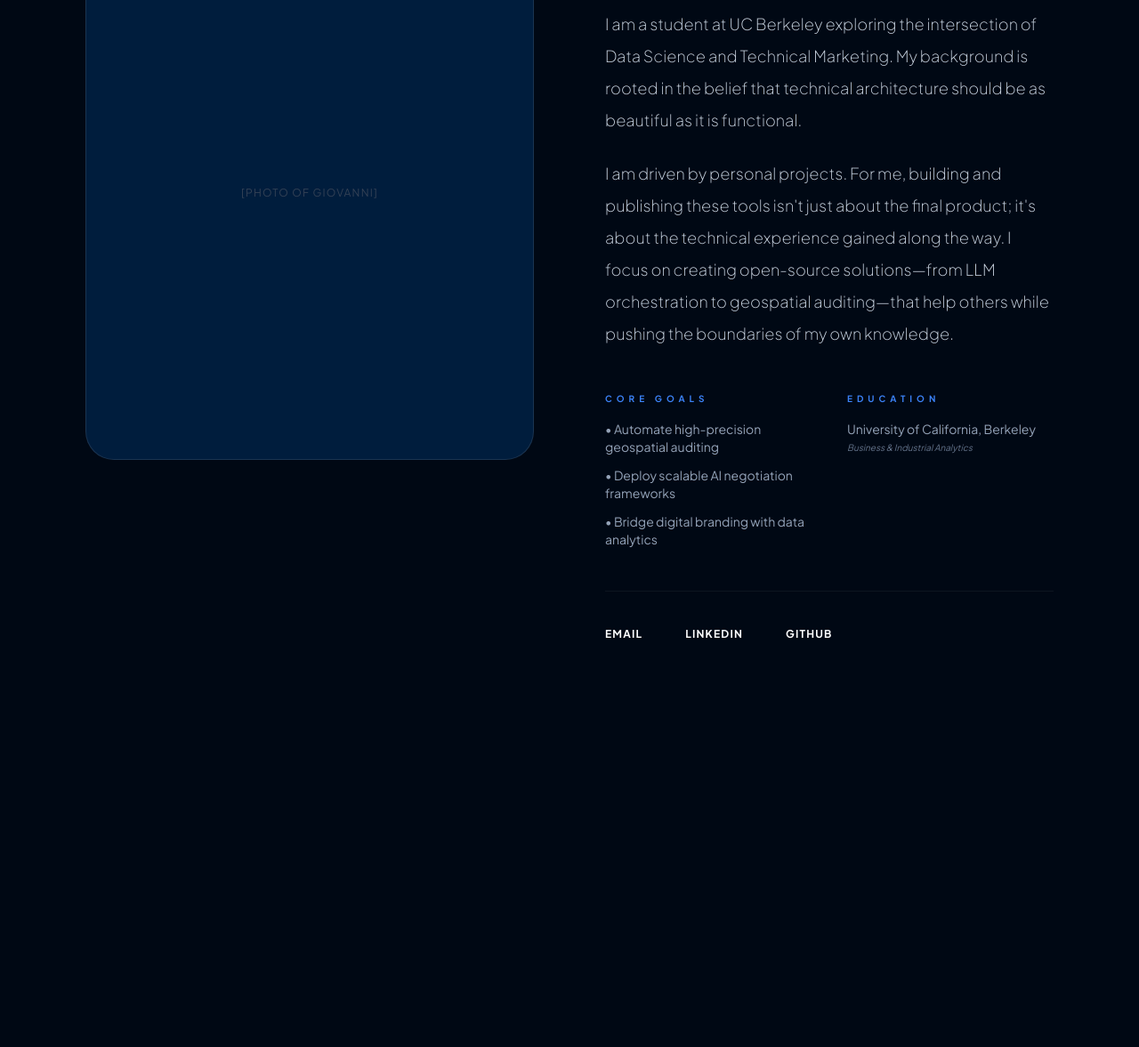
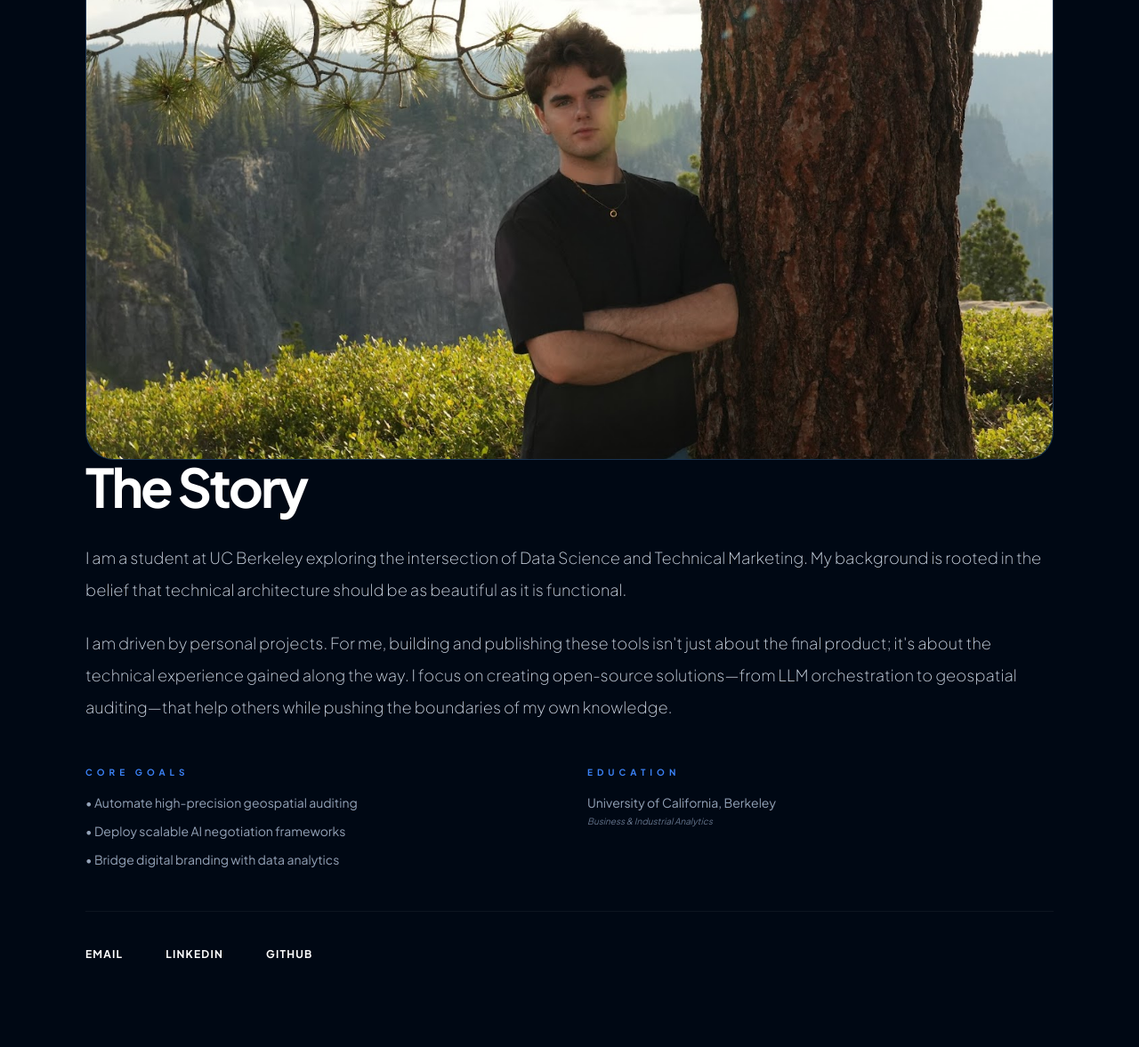
Before and after one commit to GiovanniParra/GiovanniParra.github.io, a plain HTML site: page about.html in a window 1280 px wide. Shown: the part 283-1460 px from the top of the page at 89% size. Before the commit the page ends 1100 px from the top, so only its background shows below. Drawn offline with nearby package versions, Linux system fonts and the light colour scheme.

Commit message:
Update about.html with profile image and styles
Added a profile image and adjusted its opacity on hover.

```diff
--- a/about.html
+++ b/about.html
@@ -16,10 +16,10 @@
         <a href="index.html" class="text-blue-400 text-xs uppercase tracking-widest font-bold">← Back to Projects</a>
     </nav>
 
-    <div class="grid grid-cols-1 md:grid-cols-2 gap-20 items-start">
-        <div class="profile-container flex items-center justify-center text-slate-700 uppercase tracking-widest text-xs">
-            [Photo of Giovanni]
-        </div>
+    <div class="profile-container">
+    <img src="me.jpeg" alt="Giovanni Parra" class="w-full h-full object-cover">
+    <img src="me.jpeg" alt="Giovanni Parra" class="w-full h-full object-cover opacity-80 hover:opacity-100 transition-opacity duration-500">
+    </div>
 
         <div class="space-y-12">
             <section>
@@ -58,4 +58,5 @@
         </div>
     </div>
 </body>
+
 </html>
```
